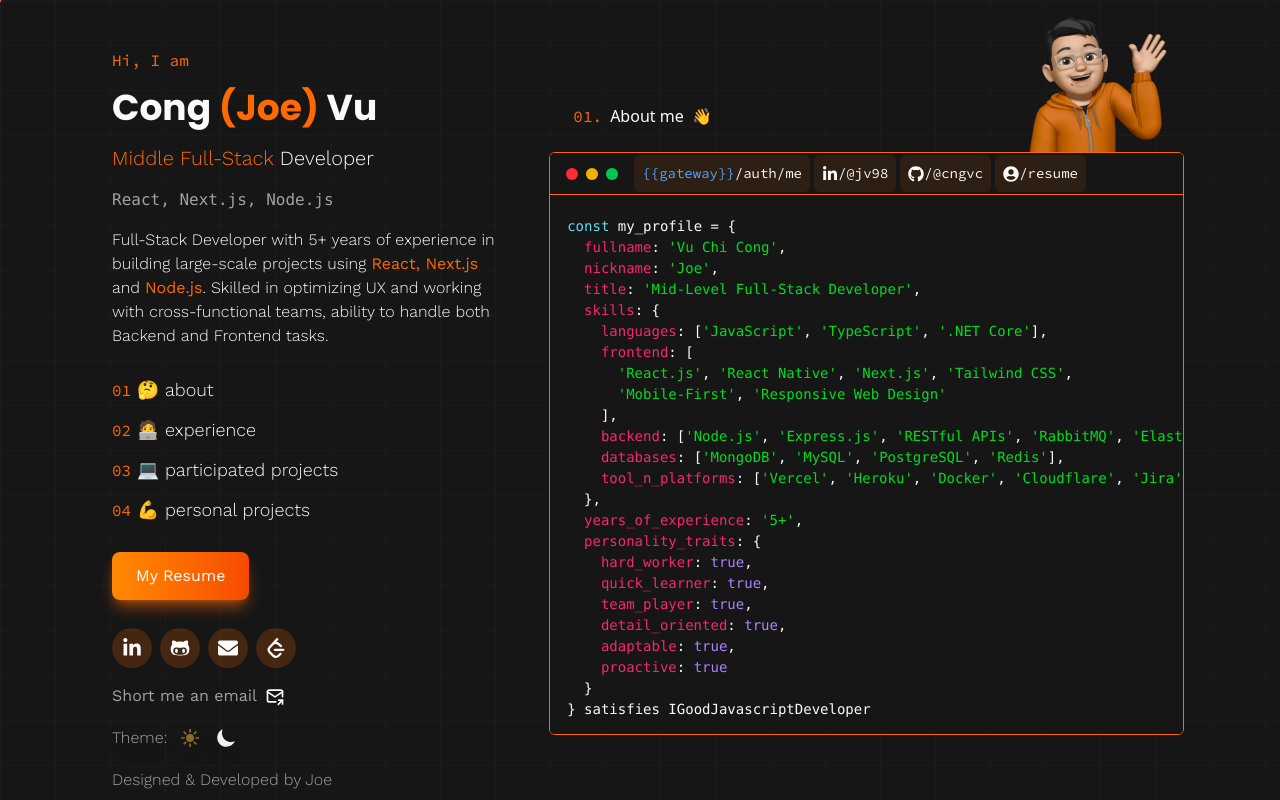
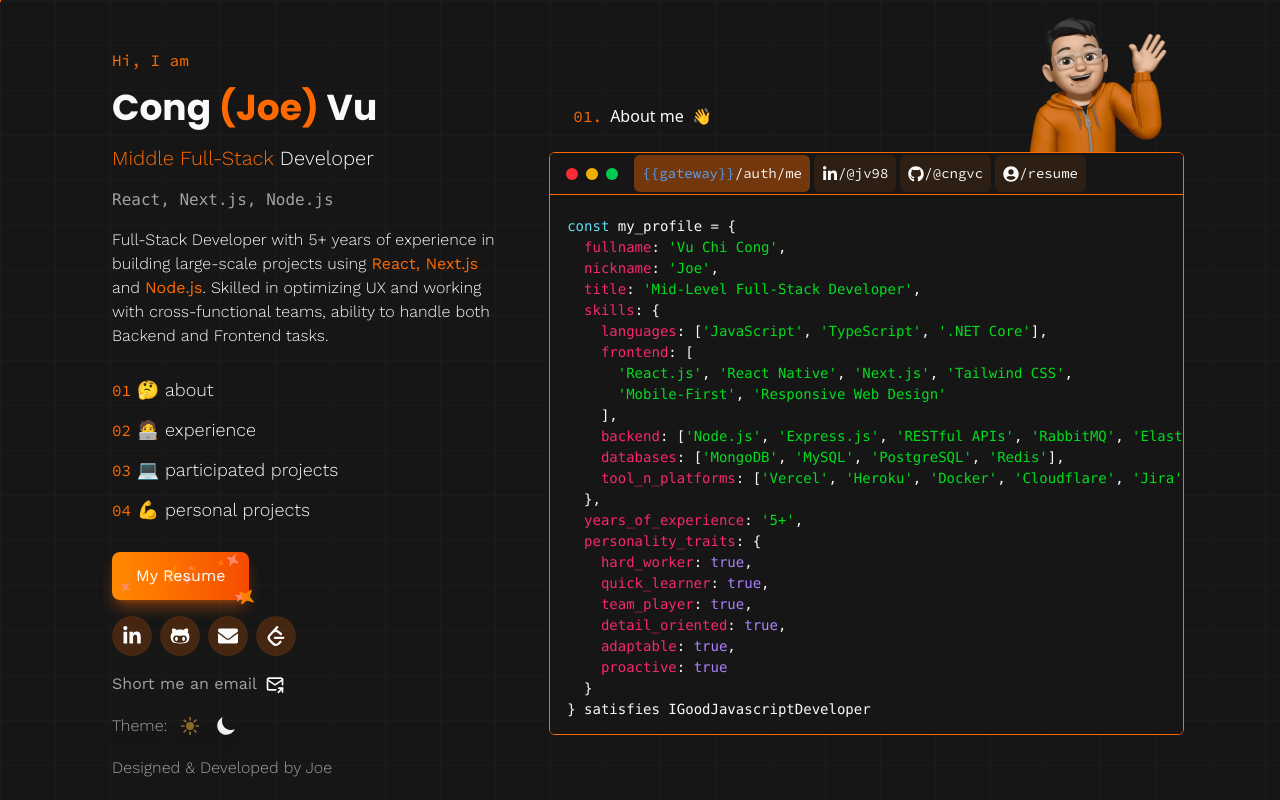
Before and after one commit to cngvc/joes-portfolio, a React (Vite) app: page / in a window 1280 px wide. Shown: the top 800 px of the page. Built offline with nearby package versions, Linux system fonts and the light colour scheme; what tailwindcss-animated would draw is missing.

Commit message:
feat: add sparkles animation to resume button

```diff
--- a/package.json
+++ b/package.json
@@ -13,6 +13,7 @@
     "@emailjs/browser": "^4.4.1",
     "@headlessui/react": "^2.2.0",
     "dompurify": "^3.2.4",
+    "framer-motion": "^12.5.0",
     "fslightbox-react": "^1.7.6",
     "localforage": "^1.10.0",
     "match-sorter": "^8.0.0",
--- a/src/components/resume-btn.tsx
+++ b/src/components/resume-btn.tsx
@@ -1,18 +1,125 @@
+import { motion } from "framer-motion";
+import { useEffect, useState } from "react";
 import { Link } from "react-router-dom";
 import { internal } from "../urls";
 
+interface SparklesTextProps extends React.HTMLAttributes<HTMLDivElement> {
+  colors?: { first: string; second: string };
+  sparklesCount?: number;
+  animationSpeed?: number;
+}
+
+interface SparkleProps {
+  id: string;
+  x: string;
+  y: string;
+  color: string;
+  delay: number;
+  scale: number;
+  lifespan: number;
+  animationSpeed?: number;
+}
+
 const ResumeBtn = () => {
   return (
-    <div className="flex items-center mb-3">
+    <div className="flex items-center">
       <Link
         to={internal.cv}
         target="_blank"
-        className="relative inline-flex items-center justify-center overflow-hidden rounded-lg bg-linear-to-r from-orange-400 to-orange-600 text-foreground focus:ring-0 focus:outline-hidden shadow-lg shadow-orange-500/50"
+        className="relative inline-flex items-center justify-center overflow-hidden rounded-lg bg-linear-to-r from-orange-400 to-orange-600 text-foreground focus:ring-0 focus:outline-hidden shadow-lg shadow-primary/40"
       >
-        <span className="t5 font-normal text-white px-6 py-3">My Resume</span>
+        <span className="t5 font-normal text-white px-6 py-3 z-30">
+          My Resume
+        </span>
       </Link>
     </div>
   );
 };
 
-export default ResumeBtn;
+const SparklesText: React.FC<SparklesTextProps> = ({
+  colors = { first: "oklch(0.85 0.25 45)", second: "oklch(0.8 0.18 30)" },
+  className,
+  sparklesCount = 10,
+  animationSpeed = 1.5,
+  ...props
+}) => {
+  const [sparkles, setSparkles] = useState<SparkleProps[]>([]);
+
+  useEffect(() => {
+    const generateStar = (): SparkleProps => ({
+      id: crypto.randomUUID(),
+      x: `${Math.random() * 100}%`,
+      y: `${Math.random() * 100}%`,
+      color: Math.random() > 0.5 ? colors.first : colors.second,
+      delay: Math.random() * 2,
+      scale: Math.random() * 0.8 + 0.3,
+      lifespan: Math.random() * 15 + 10,
+    });
+
+    const initializeStars = () => {
+      setSparkles(Array.from({ length: sparklesCount }, generateStar));
+    };
+
+    const updateStars = () => {
+      setSparkles((currentSparkles) =>
+        currentSparkles.map((star) =>
+          star.lifespan <= 0
+            ? generateStar()
+            : { ...star, lifespan: star.lifespan - 0.05 },
+        ),
+      );
+    };
+
+    initializeStars();
+    const interval = setInterval(updateStars, 60);
+
+    return () => clearInterval(interval);
+  }, [colors.first, colors.second, sparklesCount]);
+
+  return (
+    <div className="relative" {...props}>
+      <span className="relative inline-block">
+        {sparkles.map((sparkle) => (
+          <Sparkle
+            key={sparkle.id}
+            {...sparkle}
+            animationSpeed={animationSpeed}
+          />
+        ))}
+        <ResumeBtn />
+      </span>
+    </div>
+  );
+};
+
+const Sparkle: React.FC<SparkleProps> = ({
+  x,
+  y,
+  color,
+  delay,
+  scale,
+  animationSpeed = 1.5,
+}) => {
+  return (
+    <motion.svg
+      className="pointer-events-none absolute z-20"
+      initial={{ opacity: 0, x: "-50%", y: "-50%", left: x, top: y }}
+      animate={{
+        opacity: [0, 0.75, 1, 0.75, 0],
+        scale: [0, scale, scale * 0.8, 0],
+        rotate: [75, 120, 150],
+      }}
+      transition={{ duration: animationSpeed, repeat: Infinity, delay }}
+      width="20"
+      height="20"
+      viewBox="0 0 20 20"
+    >
+      <path
+        d="M9.82531 0.843845C10.0553 0.215178 10.9446 0.215178 11.1746 0.843845L11.8618 2.72026C12.4006 4.19229 12.3916 6.39157 13.5 7.5C14.6084 8.60843 16.8077 8.59935 18.2797 9.13822L20.1561 9.82534C20.7858 10.0553 20.7858 10.9447 20.1561 11.1747L18.2797 11.8618C16.8077 12.4007 14.6084 12.3916 13.5 13.5C12.3916 14.6084 12.4006 16.8077 11.8618 18.2798L11.1746 20.1562C10.9446 20.7858 10.0553 20.7858 9.82531 20.1562L9.13819 18.2798C8.59932 16.8077 8.60843 14.6084 7.5 13.5C6.39157 12.3916 4.19225 12.4007 2.72023 11.8618L0.843814 11.1747C0.215148 10.9447 0.215148 10.0553 0.843814 9.82534L2.72023 9.13822C4.19225 8.59935 6.39157 8.60843 7.5 7.5C8.60843 6.39157 8.59932 4.19229 9.13819 2.72026L9.82531 0.843845Z"
+        fill={color}
+      />
+    </motion.svg>
+  );
+};
+
+export default SparklesText;
--- a/src/components/window.tsx
+++ b/src/components/window.tsx
@@ -1,6 +1,5 @@
 import Prism from "prismjs";
 import "prismjs/components/prism-javascript.min.js";
-import "prismjs/components/prism-typescript";
 import "prismjs/themes/prism-okaidia.min.css";
 
 import { useEffect, useState } from "react";
@@ -51,8 +50,9 @@ const Window = () => {
             <div className="w-3 h-3 rounded-full hover:scale-125 duration-200 animate-ease-out bg-yellow-500"></div>
             <div className="w-3 h-3 rounded-full hover:scale-125 duration-200 animate-ease-out bg-green-500"></div>
           </div>
+
           <div className="flex items-center gap-1">
-            <span className="text-sm leading-normal text-foreground flex items-center font-code p-2 bg-primary/10 rounded-md">
+            <span className="text-sm leading-normal text-foreground flex items-center font-code p-2 bg-primary/40 rounded-md">
               <span className="text-blue-400">{`{{gateway}}`}</span>/auth/me
             </span>
             <a
--- a/src/pages/main.tsx
+++ b/src/pages/main.tsx
@@ -7,7 +7,7 @@ import ChangeThemeBtn from "../components/change-theme-btn";
 import Companies from "../components/companies";
 import MainLayout from "../components/main-layout";
 import Projects from "../components/projects";
-import ResumeBtn from "../components/resume-btn";
+import SparklesText from "../components/resume-btn";
 import ShortAnEmailBtn from "../components/short-an-email-btn";
 import SideProjects from "../components/side-projects";
 import SocialList from "../components/social-list";
@@ -99,7 +99,7 @@ function Main() {
             ))}
           </div>
 
-          <ResumeBtn />
+          <SparklesText />
 
           <SocialList />
 
```
Also changed, not shown: 1 other file (tests, documents, lock files or other folders).
